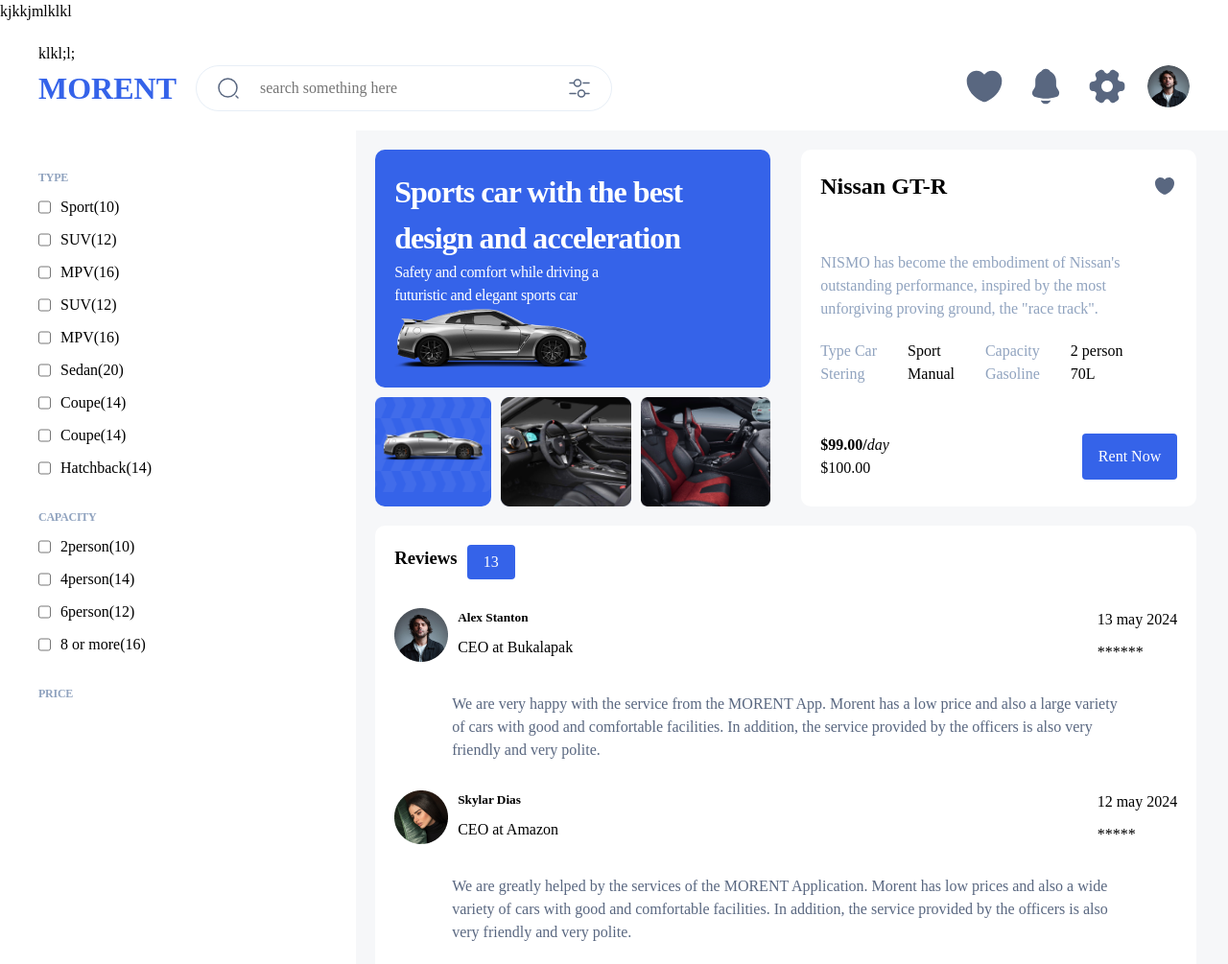
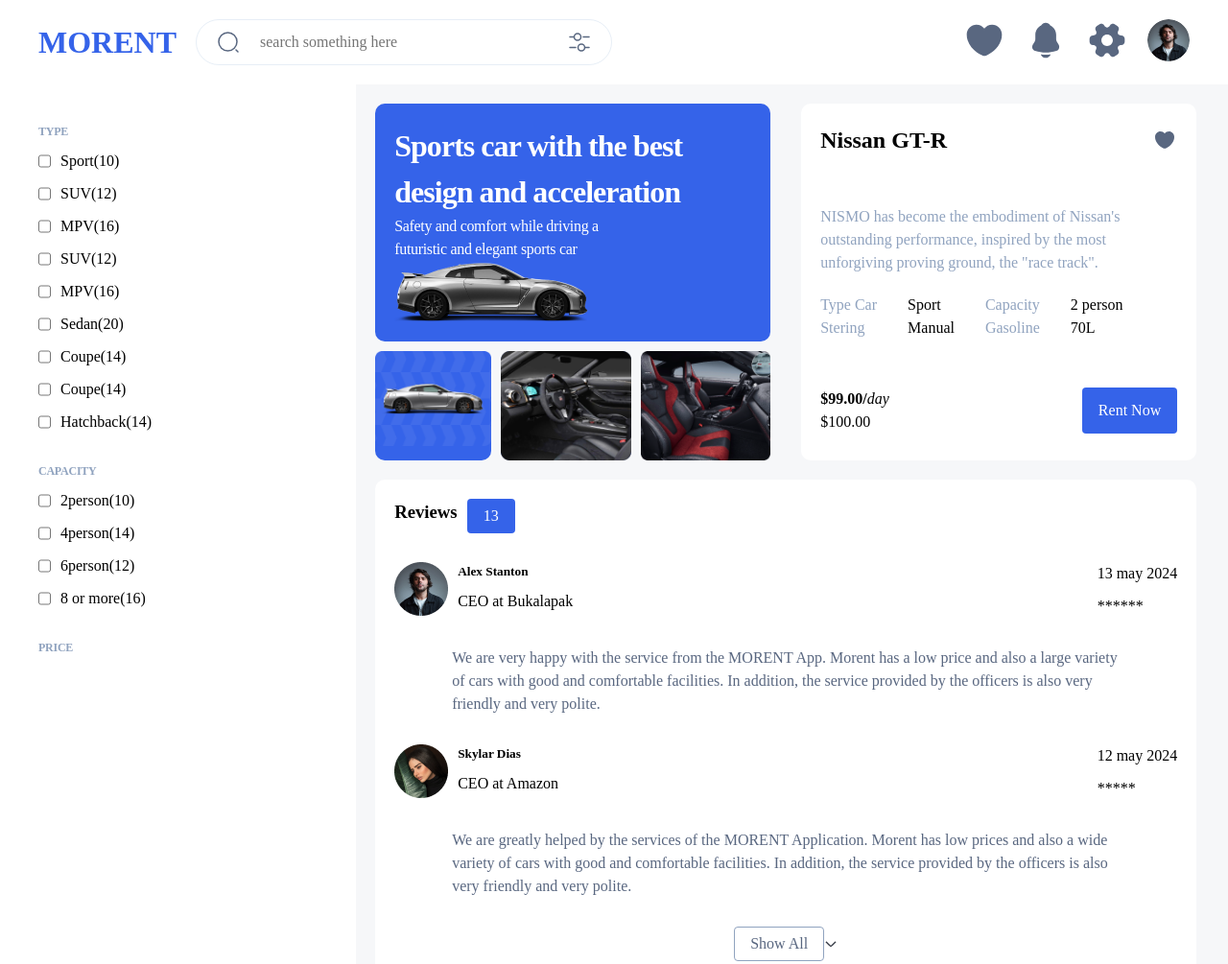
Before and after one commit to kifatet-n/rentcar, a website: page Detail.html in a window 1280 px wide. Shown: the top 1005 px of the page at 96% size. Drawn offline with Linux system fonts and the light colour scheme.

Commit message:
first change

```diff
--- a/Detail.html
+++ b/Detail.html
@@ -9,9 +9,9 @@
 </head>
 <body>
     <!--header-->
-    <header>kjkkjmlklkl
+    <header>
         <div class="container">
-          <div class="header">klkl;l;
+          <div class="header">
             <div class="mobile">
               <div class="mobile-top">
                 <button class="btn">
```
